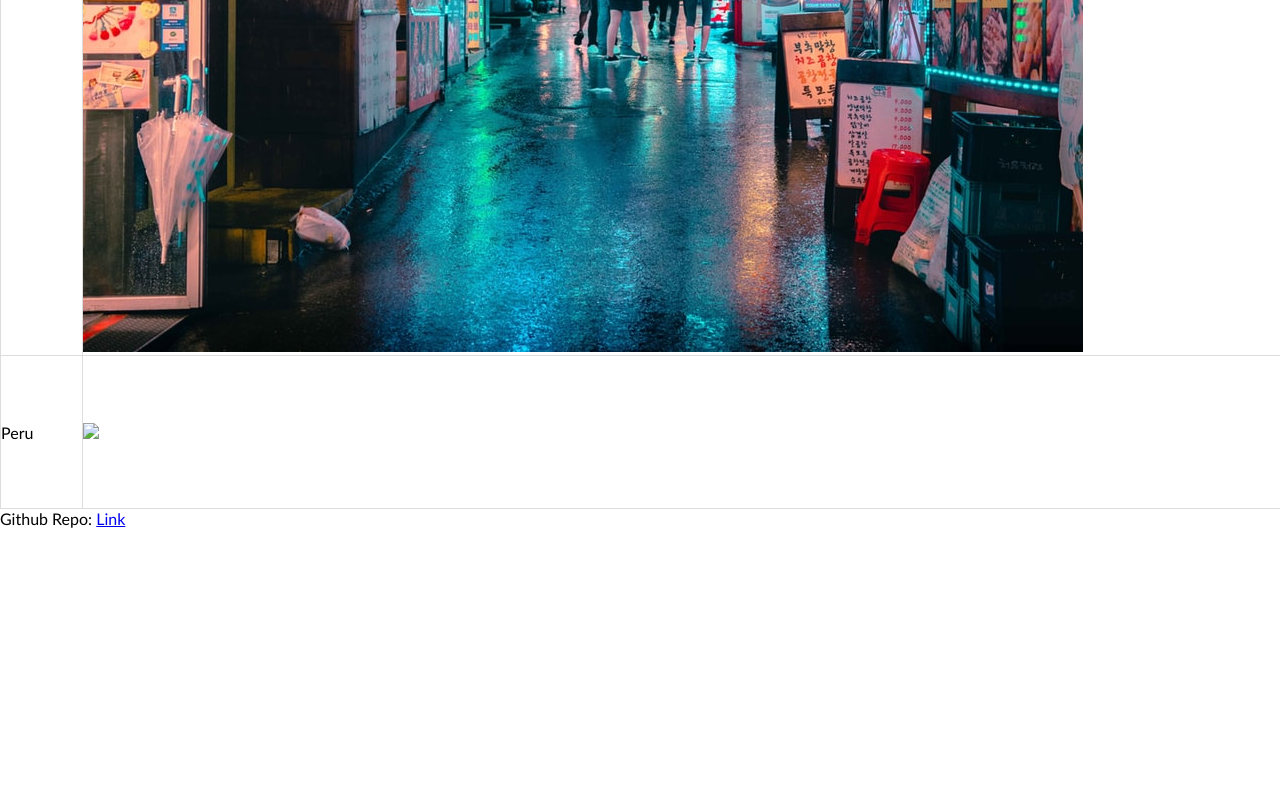
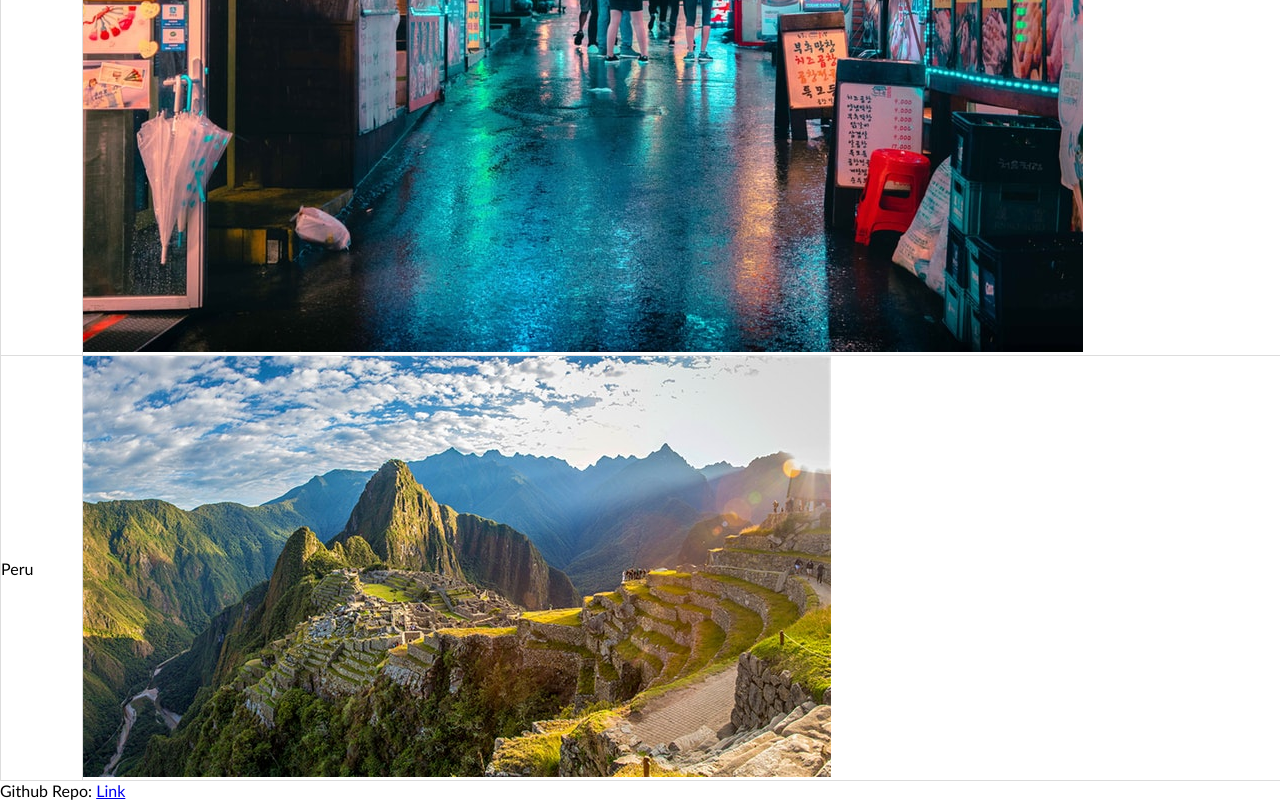
Before and after one commit to jenniferlai43/cs291aproj0, a plain HTML site: page index.html in a window 1280 px wide. Shown: the part 2653-3453 px from the top of the page. Before the commit the page ends 3181 px from the top, so only its background shows below. Drawn offline with Linux system fonts and the light colour scheme; files that its build step writes are made by us from their sources.

Commit message:
Changed peru image format

```diff
--- a/index.html
+++ b/index.html
@@ -58,7 +58,7 @@
 			</tr>
 			<tr>
 				<td>Peru</td>
-				<td><img src="images/peru.jpeg"></td>
+				<td><img src="images/peru.jpg"></td>
 				<td>
 					<ul>
 						<li>Visit Machu Picchu.</li>
```
